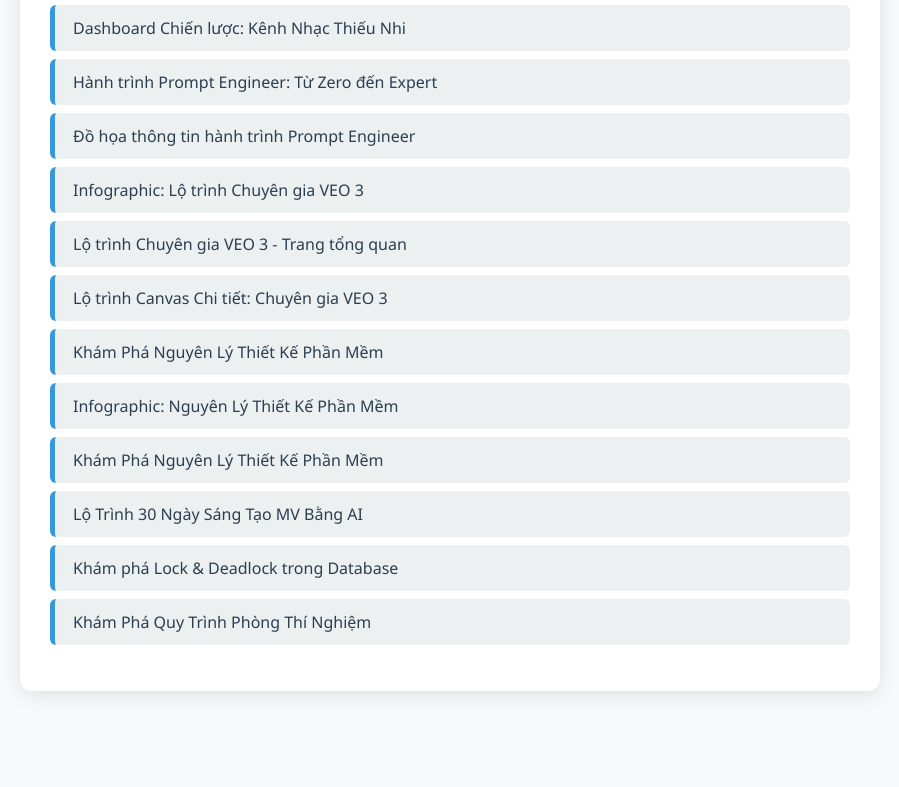
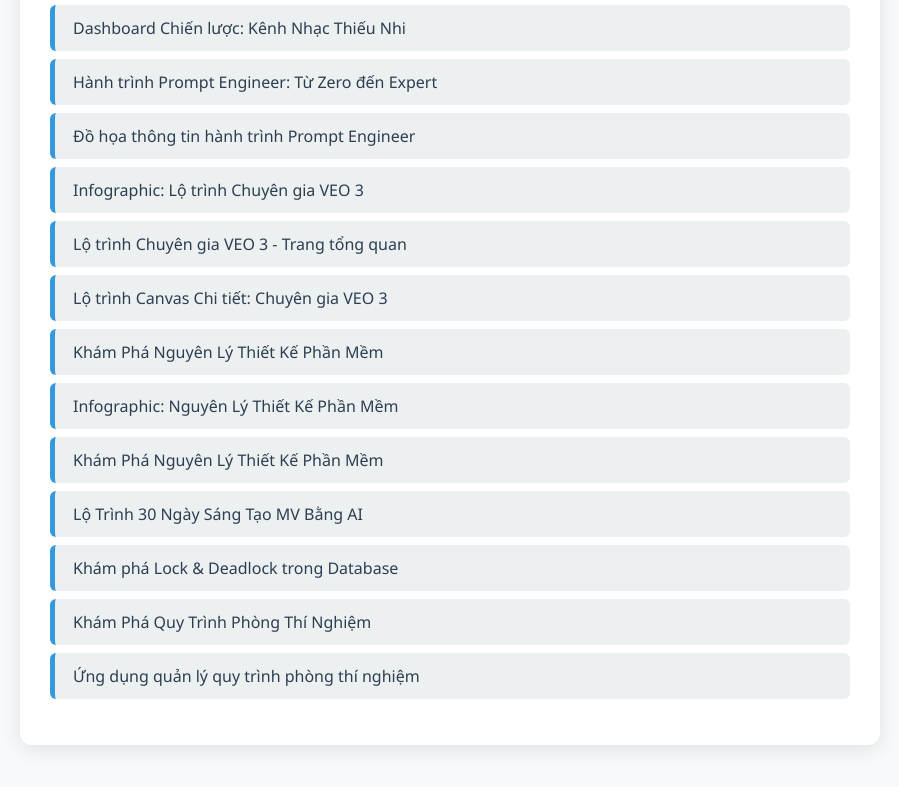
Before and after one commit to kaivnit/me, a plain HTML site: page general.html in a window 1280 px wide. Shown: the part 1185-1972 px from the top of the page, without its empty margins (190-1089 px from the left). Before the commit the page ends 1924 px from the top, so only its background shows below. Drawn offline with Linux system fonts and the light colour scheme.

Commit message:
Update general.html

```diff
--- a/general.html
+++ b/general.html
@@ -82,6 +82,7 @@
             <li><a href="lo-trinh-30-ngay-sang-tao-mv-bang-ai.html">Lộ Trình 30 Ngày Sáng Tạo MV Bằng AI</a></li>
             <li><a href="kham-pha-lock-deadlock-trong-database.html">Khám phá Lock & Deadlock trong Database</a></li>
             <li><a href="trinh-kham-pha-quy-trinh-phong-thi-nghiem.html">Khám Phá Quy Trình Phòng Thí Nghiệm</a></li>
+            <li><a href="ung-dung-quan-ly-quy-trinh-phong-thi-nghiem.html">Ứng dụng quản lý quy trình phòng thí nghiệm</a></li>
         </ul>
     </div>
 </body>
```
